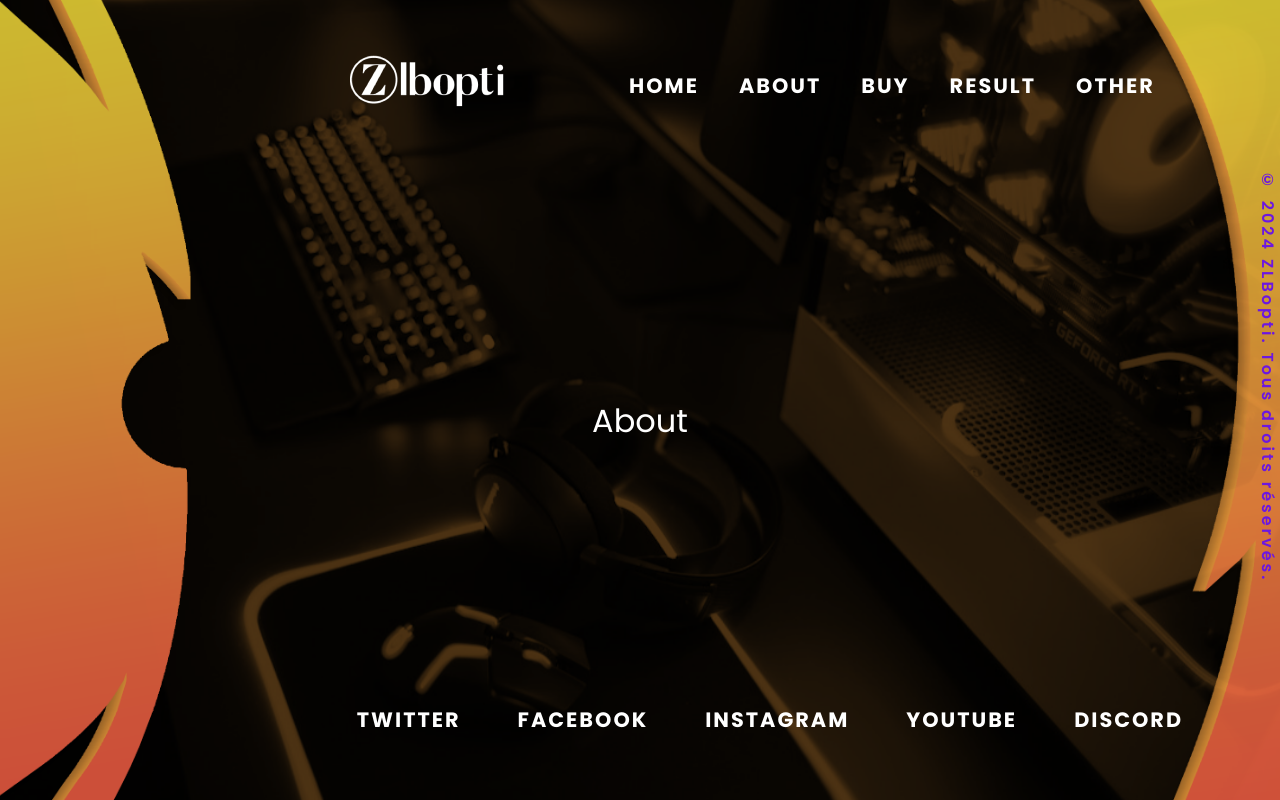
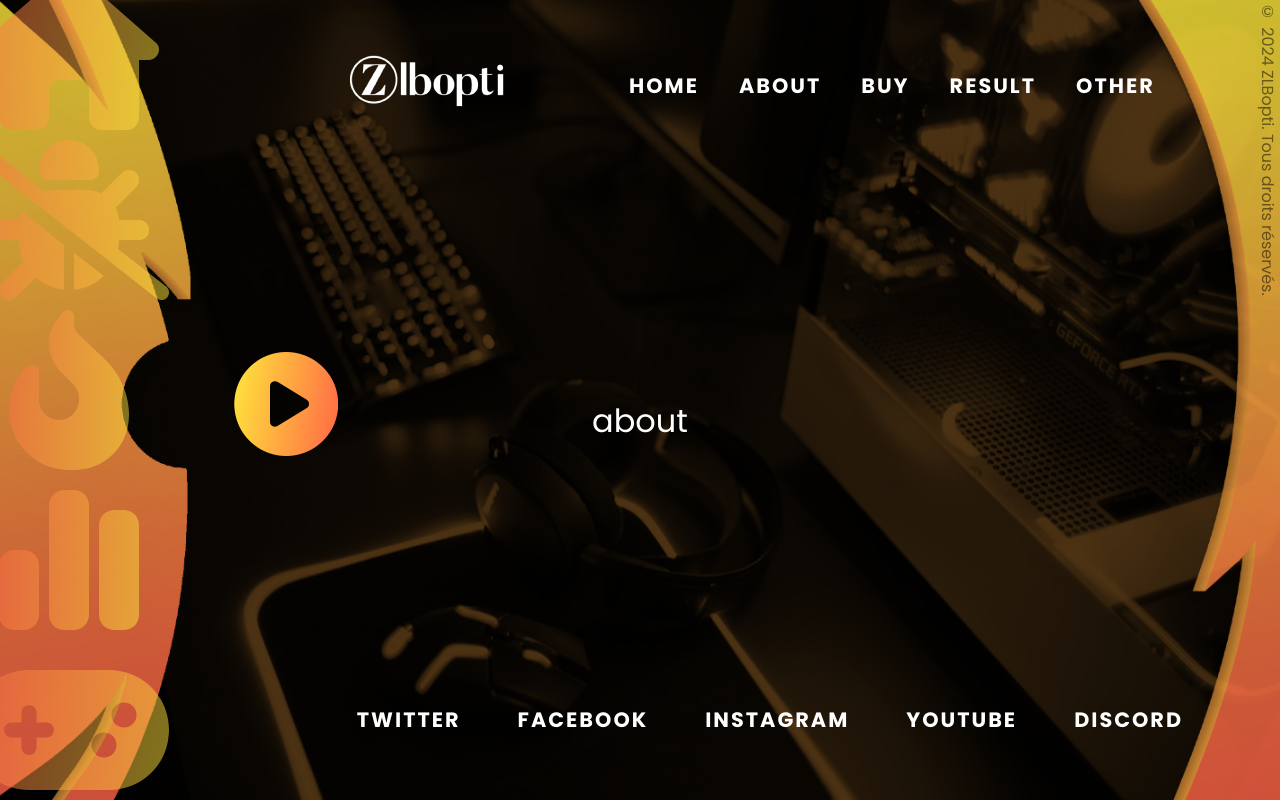
Before and after one commit to pcmlbm01/zlb-opti, a React (Create React App) app: page /about in a window 1280 px wide. Built offline with nearby package versions, Linux system fonts and the light colour scheme; a web font is replaced by a local one.

Commit message:
v0.5 - initialisation

```diff
--- a/src/components/background/Background.scss
+++ b/src/components/background/Background.scss
@@ -46,12 +46,11 @@
 }
 
 .copyright {
-  color: #6C17E1;
+  color: rgba(0, 0, 0, 0.5);
   position: absolute;
-  font-weight: 600;
-  letter-spacing: 3px;
+  font-weight: 300;
   right: 0;
-  top: 21%;
+  top: 0;
   writing-mode: vertical-rl;
   text-orientation: mixed;
   z-index: 999;
--- a/src/pages/about/About.js
+++ b/src/pages/about/About.js
@@ -9,8 +9,19 @@ const About = () => {
   return (
     <Background pageClassName="background-images-about">
       <Header />
-      <h1>About</h1>
-      {/* Ajoutez le contenu spécifique à la page ici */}
+      <h1>about</h1>
+      <div className='leftContent-about'>
+        <div className='leftContentIcon-about'>
+          <i class="fa-solid fa-house"></i>
+          <i class="fa-solid fa-bug-slash"></i>
+          <i class="fa-solid fa-fire-flame-curved"></i>
+          <i class="fa-solid fa-chart-simple"></i>
+          <i class="fa-solid fa-gamepad"></i>
+        </div>
+        <div className='button-play-about'>
+          <i class="fa-solid fa-circle-play"></i>
+        </div>
+      </div>
       <Footer />
     </Background>
   );
--- a/src/pages/about/About.scss
+++ b/src/pages/about/About.scss
@@ -0,0 +1,13 @@
+/* about.scss */
+
+.leftContentIcon-about i {
+    background: linear-gradient(-80deg, #ffeb3b, #ff6347);
+    background-clip: text;
+    color: transparent;
+}
+
+.leftContent-about .button-play-about {
+    background: linear-gradient(100deg, #ffeb3b, #ff6347 );
+    background-clip: text;
+    color: transparent;
+}
--- a/src/pages/buy/Buy.js
+++ b/src/pages/buy/Buy.js
@@ -9,8 +9,19 @@ const Buy = () => {
   return (
     <Background pageClassName="background-images-buy">
       <Header />
-      <h1>Buy</h1>
-      {/* Ajoutez le contenu spécifique à la page ici */}
+      <h1>buy</h1>
+      <div className='leftContent-buy'>
+        <div className='leftContentIcon-buy'>
+          <i class="fa-solid fa-house"></i>
+          <i class="fa-solid fa-bug-slash"></i>
+          <i class="fa-solid fa-fire-flame-curved"></i>
+          <i class="fa-solid fa-chart-simple"></i>
+          <i class="fa-solid fa-gamepad"></i>
+        </div>
+        <div className='button-play-buy'>
+          <i class="fa-solid fa-circle-play"></i>
+        </div>
+      </div>
       <Footer />
     </Background>
   );
--- a/src/pages/buy/Buy.scss
+++ b/src/pages/buy/Buy.scss
@@ -0,0 +1,13 @@
+/* buy.scss */
+
+.leftContentIcon-buy i {
+    background: linear-gradient(-80deg, #4caf50, #00bcd4);
+    background-clip: text;
+    color: transparent;
+}
+
+.leftContent-buy .button-play-buy {
+    background: linear-gradient(100deg, #4caf50, #00bcd4);
+    background-clip: text;
+    color: transparent;
+}
--- a/src/pages/home/Home.js
+++ b/src/pages/home/Home.js
@@ -10,15 +10,15 @@ const Home = () => {
     <Background pageClassName="background-images-home">
       <Header />
       <h1>Home</h1>
-      <div className='leftContent'>
-        <div className='leftContentIcon'>
+      <div className='leftContent-home'>
+        <div className='leftContentIcon-home'>
           <i class="fa-solid fa-house"></i>
           <i class="fa-solid fa-bug-slash"></i>
           <i class="fa-solid fa-fire-flame-curved"></i>
           <i class="fa-solid fa-chart-simple"></i>
           <i class="fa-solid fa-gamepad"></i>
         </div>
-        <div className='button-play'>
+        <div className='button-play-home'>
           <i class="fa-solid fa-circle-play"></i>
         </div>
       </div>
--- a/src/pages/home/Home.scss
+++ b/src/pages/home/Home.scss
@@ -1,36 +1,13 @@
 /* Home.scss */
-.leftContentIcon {
-    display: flex;
-    flex-direction: column;
-    align-items: center;
-    position: absolute;
-    left: 0%;
-    top: -5%;
-    padding: 5px;
-    width: 10%;
 
+.leftContentIcon-home i {
+    background: linear-gradient(-80deg, #4a00e0, #8e2de2);
+    background-clip: text;
+    color: transparent;
 }
 
-.leftContentIcon i {
-    background: linear-gradient(-80deg, #4a00e0, #8e2de2);
-    -webkit-background-clip: text;
+.leftContent-home .button-play-home {
+    background: linear-gradient(100deg, #4a00e0, #8e2de2);
+    background-clip: text;
     color: transparent;
-    font-size: 20vh;
-    margin: 5px;
-    display: inline-block;
 }
-
-.leftContent .button-play {
-    background: linear-gradient(100deg, #4a00e0, #8e2de2);
-    -webkit-background-clip: text;
-    color: transparent;
-    position: absolute;
-    left: 18.3%;
-    top: 41.1%;
-    font-size: 13vh;
-    cursor: pointer;
-}
-
-.leftContent .button-play:hover {
-    scale: 1.1;
-}
--- a/src/pages/other/Other.js
+++ b/src/pages/other/Other.js
@@ -9,8 +9,19 @@ const Other = () => {
   return (
     <Background pageClassName="background-images-other">
       <Header />
-      <h1>Other</h1>
-      {/* Ajoutez le contenu spécifique à la page ici */}
+      <h1>other</h1>
+      <div className='leftContent-other'>
+        <div className='leftContentIcon-other'>
+          <i class="fa-solid fa-house"></i>
+          <i class="fa-solid fa-bug-slash"></i>
+          <i class="fa-solid fa-fire-flame-curved"></i>
+          <i class="fa-solid fa-chart-simple"></i>
+          <i class="fa-solid fa-gamepad"></i>
+        </div>
+        <div className='button-play-other'>
+          <i class="fa-solid fa-circle-play"></i>
+        </div>
+      </div>
       <Footer />
     </Background>
   );
--- a/src/pages/other/Other.scss
+++ b/src/pages/other/Other.scss
@@ -0,0 +1,13 @@
+/* other.scss */
+
+.leftContentIcon-other i {
+    background: linear-gradient(-80deg, #9c27b0, #ffc107);
+    background-clip: text;
+    color: transparent;
+}
+
+.leftContent-other .button-play-other {
+    background: linear-gradient(100deg, #9c27b0, #ffc107 );
+    background-clip: text;
+    color: transparent;
+}
--- a/src/pages/result/Result.js
+++ b/src/pages/result/Result.js
@@ -9,8 +9,19 @@ const Result = () => {
   return (
     <Background pageClassName="background-images-result">
       <Header />
-      <h1>Result</h1>
-      {/* Ajoutez le contenu spécifique à la page ici */}
+      <h1>result</h1>
+      <div className='leftContent-result'>
+        <div className='leftContentIcon-result'>
+          <i class="fa-solid fa-house"></i>
+          <i class="fa-solid fa-bug-slash"></i>
+          <i class="fa-solid fa-fire-flame-curved"></i>
+          <i class="fa-solid fa-chart-simple"></i>
+          <i class="fa-solid fa-gamepad"></i>
+        </div>
+        <div className='button-play-result'>
+          <i class="fa-solid fa-circle-play"></i>
+        </div>
+      </div>
       <Footer />
     </Background>
   );
--- a/src/pages/result/Result.scss
+++ b/src/pages/result/Result.scss
@@ -0,0 +1,13 @@
+/* result.scss */
+
+.leftContentIcon-result i {
+    background: linear-gradient(-80deg, #2196f3, #ff4081);
+    background-clip: text;
+    color: transparent;
+}
+
+.leftContent-result .button-play-result {
+    background: linear-gradient(100deg, #2196f3, #ff4081);
+    background-clip: text;
+    color: transparent;
+}
--- a/src/pages/zlbindex/ZlbIndex.scss
+++ b/src/pages/zlbindex/ZlbIndex.scss
@@ -35,3 +35,33 @@ h1 {
   font-family: "Poppins", sans-serif;
   font-weight: 400;
 }
+
+[class^="leftContentIcon"] {
+  display: flex;
+  flex-direction: column;
+  align-items: center;
+  position: absolute;
+  left: 0%;
+  top: -5%;
+  padding: 5px;
+  width: 10%;
+
+  & i {
+    font-size: 20vh;
+    margin: 5px;
+    display: inline-block;
+    opacity: 0.5;
+  }
+}
+
+[class^="leftContent"] [class^="button-play"] {
+  position: absolute;
+  left: 18.3%;
+  top: 41.1%;
+  font-size: 13vh;
+  cursor: pointer;
+
+  &:hover {
+    transform: scale(1.1);
+  }
+}
```
